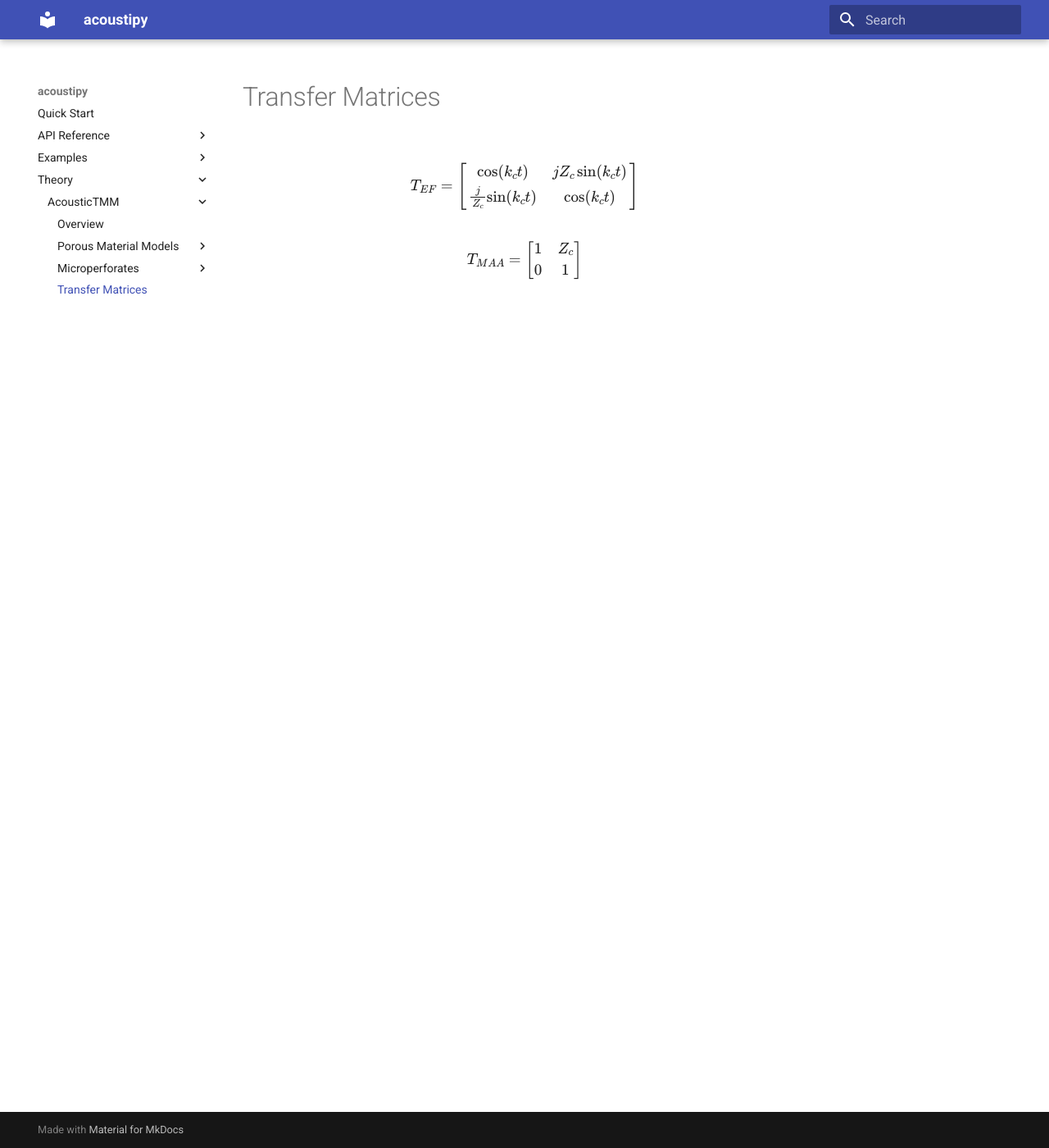
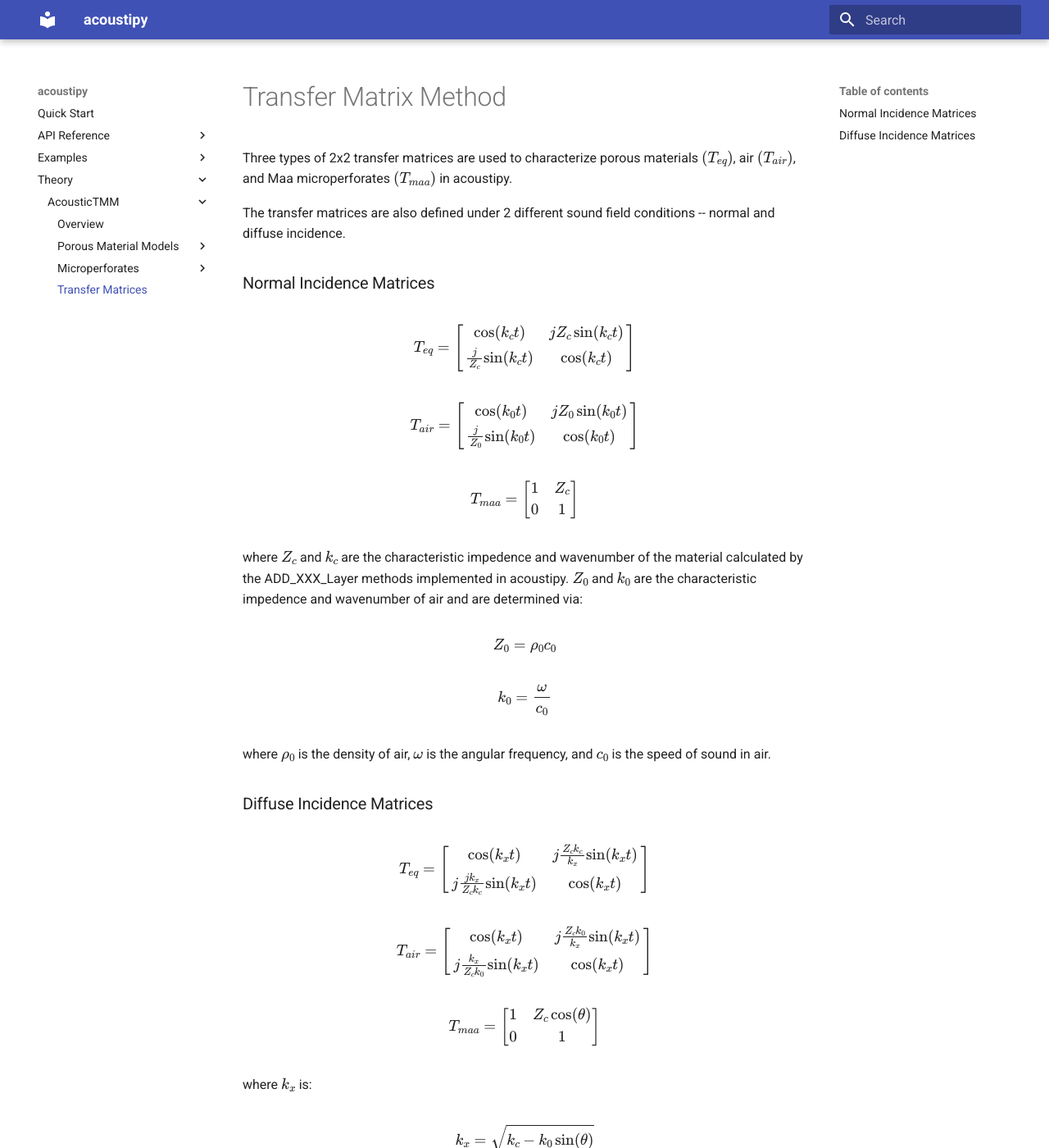
Before and after one commit to jakep72/acoustipy, an MkDocs documentation site: the page built from docs/Theory/TMM_Theory.md, in a window 1280 px wide and 1400 px high. Shown: the whole window at 82% size. Built offline with MkDocs 1.6.1 and Material for MkDocs 9.7.7, drawn with Linux system fonts in a browser that asks for light colours; some of the changed text lies outside the part shown.

Commit message:
Add transfer matrix theory to docs/theory

```diff
--- a/docs/Theory/TMM_Theory.md
+++ b/docs/Theory/TMM_Theory.md
@@ -1,6 +1,13 @@
+# Transfer Matrix Method
+
+Three types of 2x2 transfer matrices are used to characterize porous materials $(T_{eq})$, air $(T_{air})$, and Maa microperforates $(T_{maa})$ in acoustipy.
+
+The transfer matrices are also defined under 2 different sound field conditions -- normal and diffuse incidence.
+
+### Normal Incidence Matrices
 
 \[
-T_{EF} =
+T_{eq} =
 \begin{bmatrix}
 \cos (k_{c}t) & jZ_{c}\sin(k_{c}t) \\
 \frac{j}{Z_{c}}\sin(k_{c}t) & \cos (k_{c}t) \\
@@ -8,9 +15,71 @@ T_{EF} =
 \]
 
 \[
-T_{MAA} =
+T_{air} =
+\begin{bmatrix}
+\cos (k_{0}t) & jZ_{0}\sin(k_{0}t) \\
+\frac{j}{Z_{0}}\sin(k_{0}t) & \cos (k_{0}t) \\
+\end{bmatrix}
+\]
+
+\[
+T_{maa} =
 \begin{bmatrix}
 1 & Z_{c}\\
 0 & 1 \\
 \end{bmatrix}
 \]
+
+where $Z_{c}$ and $k_{c}$ are the characteristic impedence and wavenumber of the material calculated by the ADD_XXX_Layer methods implemented in acoustipy. $Z_{0}$ and $k_{0}$ are the characteristic impedence and wavenumber of air and are determined via:
+
+\[
+Z_{0} = \rho_{0} c_{0}
+\]
+
+\[
+k_{0} = \frac{\omega}{c_{0}}
+\]
+
+where $\rho_{0}$ is the density of air, $\omega$ is the angular frequency, and $c_{0}$ is the speed of sound in air.
+
+### Diffuse Incidence Matrices
+
+\[
+T_{eq} =
+\begin{bmatrix}
+\cos (k_{x}t) & j\frac{Z_{c} k_{c}}{k_{x}}\sin(k_{x}t) \\
+j \frac{j k_{x}}{Z_{c} k_{c}}\sin(k_{x}t) & \cos (k_{x}t) \\
+\end{bmatrix}
+\]
+
+\[
+T_{air} =
+\begin{bmatrix}
+\cos (k_{x}t) & j\frac{Z_{c} k_{0}}{k_{x}}\sin(k_{x}t) \\
+j \frac{k_{x}}{Z_{c} k_{0}}\sin(k_{x}t) & \cos (k_{x}t) \\
+\end{bmatrix}
+\]
+
+\[
+T_{maa} =
+\begin{bmatrix}
+1 & Z_{c}\cos(\theta)\\
+0 & 1 \\
+\end{bmatrix}
+\]
+
+where $k_{x}$ is:
+
+\[
+k_{x} = \sqrt{k_{c}-k_{0}\sin(\theta)}
+\]
+
+and $\theta$ is the angle of incidence.
+
+To obtain the total transfer matrix $(T_{t})$ of a multilayered structure, matrix multiplication is performed using the individual transfer matrices -- starting with the layer closest to the incident sound.
+
+The illustration below is an example of a resistive screen on the face of a porous material, backed by a layer of air.
+
+\[
+T_{t} = T_{screen} \times T_{porous} \times T_{air}
+\]
```
